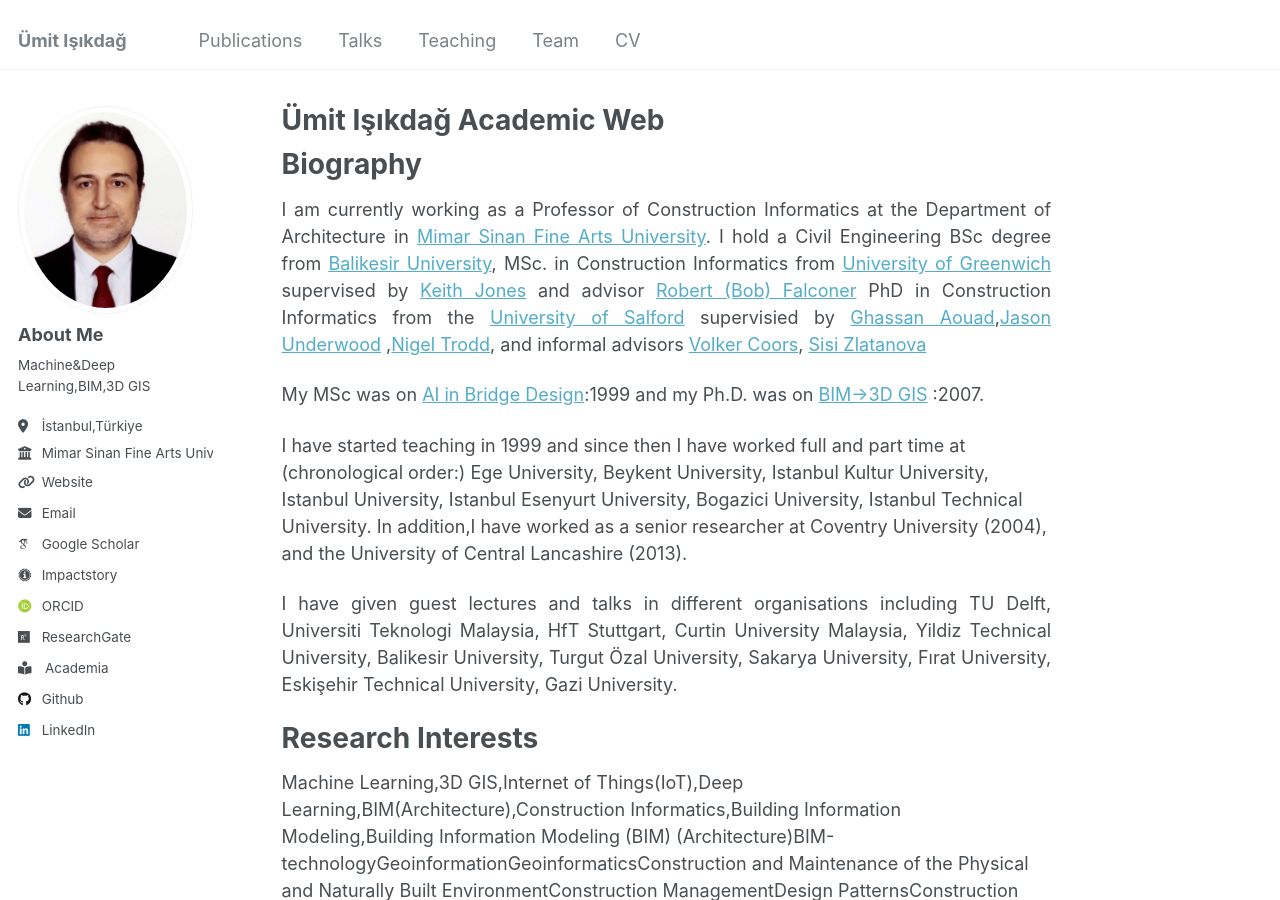
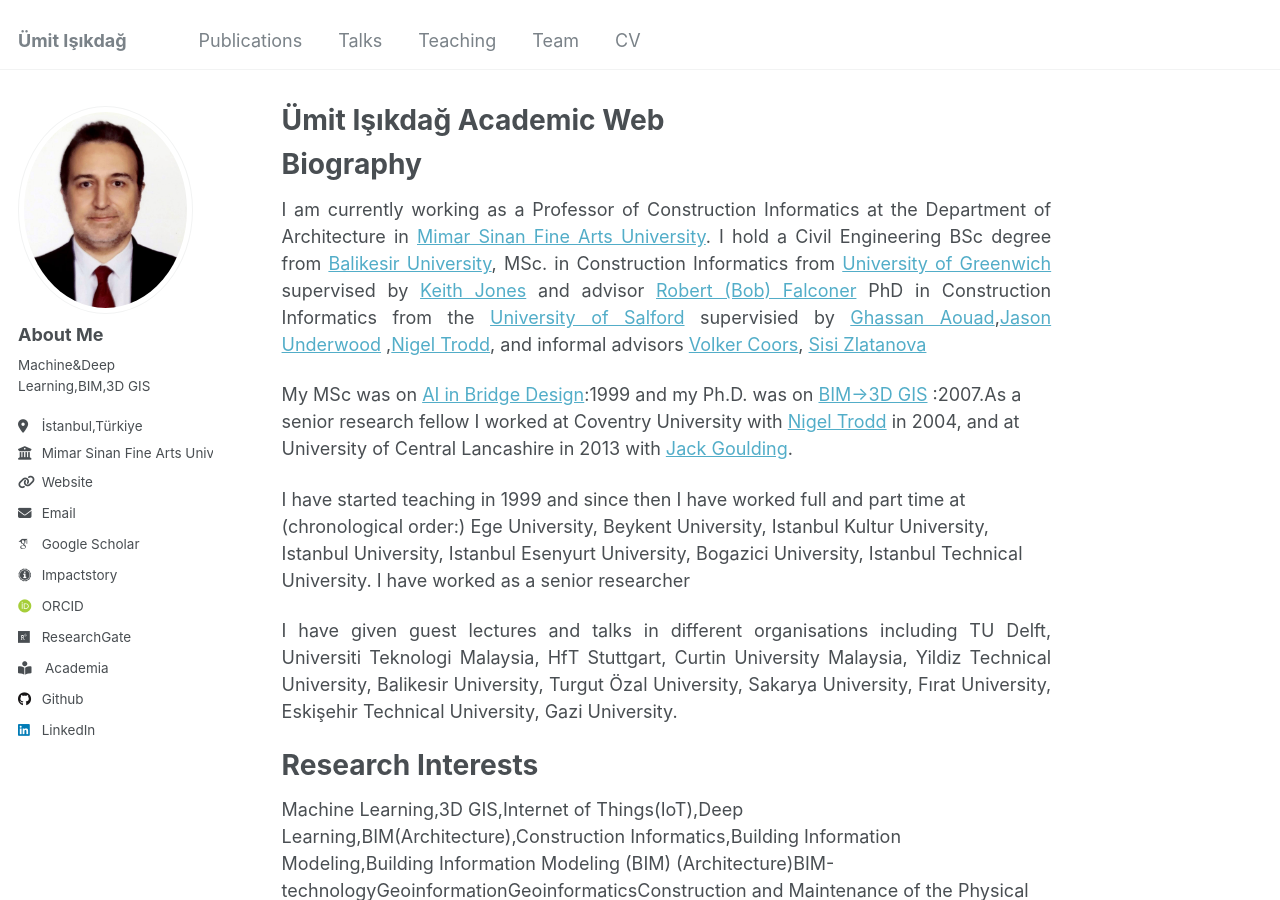
Before and after one commit to uisikdag/uisikdag.github.io, a Jekyll site: the page built from _pages/about.md, in a window 1280 px wide and 900 px high. Built offline with Jekyll 4.4.1, drawn with Linux system fonts in a browser that asks for light colours; some web fonts are replaced.

Commit message:
Update about.md

```diff
--- a/_pages/about.md
+++ b/_pages/about.md
@@ -20,13 +20,13 @@ PhD in Construction Informatics from the [University of Salford](https://hub.sal
 {: style="text-align: justify;"}
 
 My MSc was on [AI in Bridge Design](files/msc_thesis.pdf):1999 and my Ph.D. was on [BIM->3D GIS](https://www.proquest.com/openview/08b8d3be4b3ea4b0c68ebc3325d0d196/1)
-:2007.
+:2007.As a senior research fellow I worked at Coventry University with [Nigel Trodd](https://www.linkedin.com/in/nigeltrodd) in 2004, and
+at University of Central Lancashire in 2013 with [Jack Goulding](https://www.linkedin.com/in/jack-goulding-a0412614).
 
 
 I have started teaching in 1999 and since then I have worked full and part time at (chronological order:)
 Ege University, Beykent University, Istanbul Kultur University, Istanbul University, Istanbul Esenyurt University,
-Bogazici University, Istanbul Technical University. In addition,I have worked as a senior researcher at Coventry University (2004),
-and the University of Central Lancashire (2013).
+Bogazici University, Istanbul Technical University. I have worked as a senior researcher
 
 I have given guest lectures and talks in different organisations including
 TU Delft, Universiti Teknologi Malaysia, HfT Stuttgart,
```
